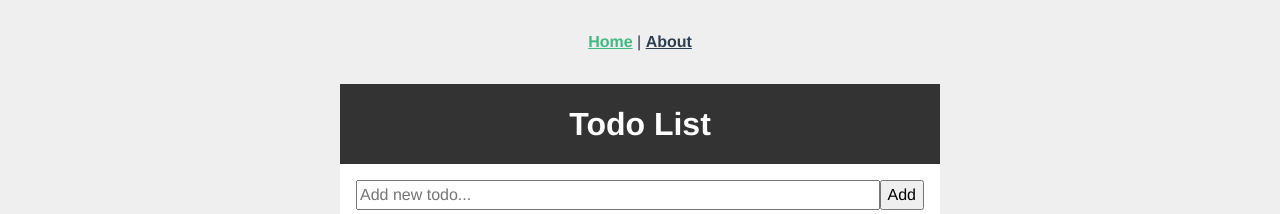
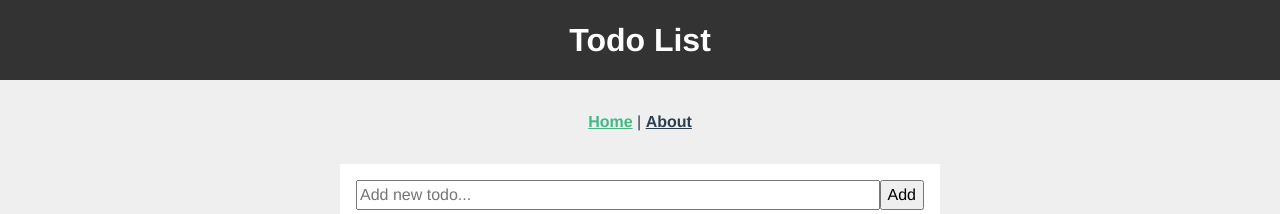
Before and after one commit to uxmoon/todo-list-vue2, a Vue app: page /#/ in a window 1280 px wide. Shown: the top 214 px of the page. Built offline with nearby package versions, Linux system fonts and the light colour scheme; no server answers.

Commit message:
Moved Header component to App

```diff
--- a/src/App.vue
+++ b/src/App.vue
@@ -1,12 +1,22 @@
 <template>
   <div id="app">
+    <HeaderApp />
     <nav>
       <router-link to="/">Home</router-link> |
       <router-link to="/about">About</router-link>
     </nav>
-    <router-view/>
+    <router-view />
   </div>
 </template>
+
+<script>
+import HeaderApp from "./components/layout/Header.vue";
+
+export default {
+  name: "App",
+  components: { HeaderApp },
+};
+</script>
 
 <style>
 #app {
--- a/src/views/HomeView.vue
+++ b/src/views/HomeView.vue
@@ -1,6 +1,5 @@
 <template>
   <div id="app" class="container">
-    <HeaderApp />
     <TodosAdd v-on:add-todo="handleAdd" />
     <TodosList v-bind:todos="todos" v-on:del-todo="handleDelete" />
   </div>
@@ -10,14 +9,12 @@
 import axios from "axios";
 import TodosList from "../components/TodosList";
 import TodosAdd from "../components/TodosAdd";
-import HeaderApp from "../components/layout/Header.vue";
 
 export default {
   name: "HomeView",
   components: {
     TodosList,
     TodosAdd,
-    HeaderApp,
   },
   data() {
     return {
```
